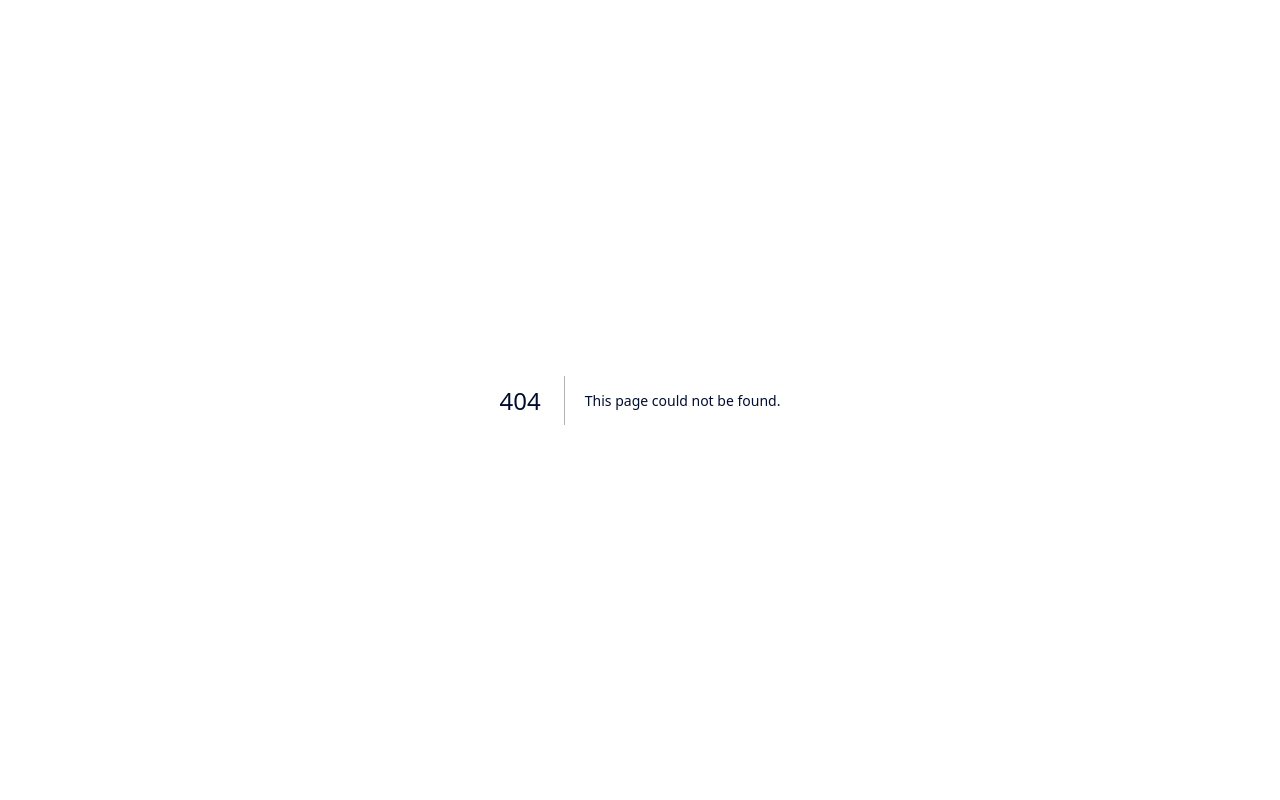
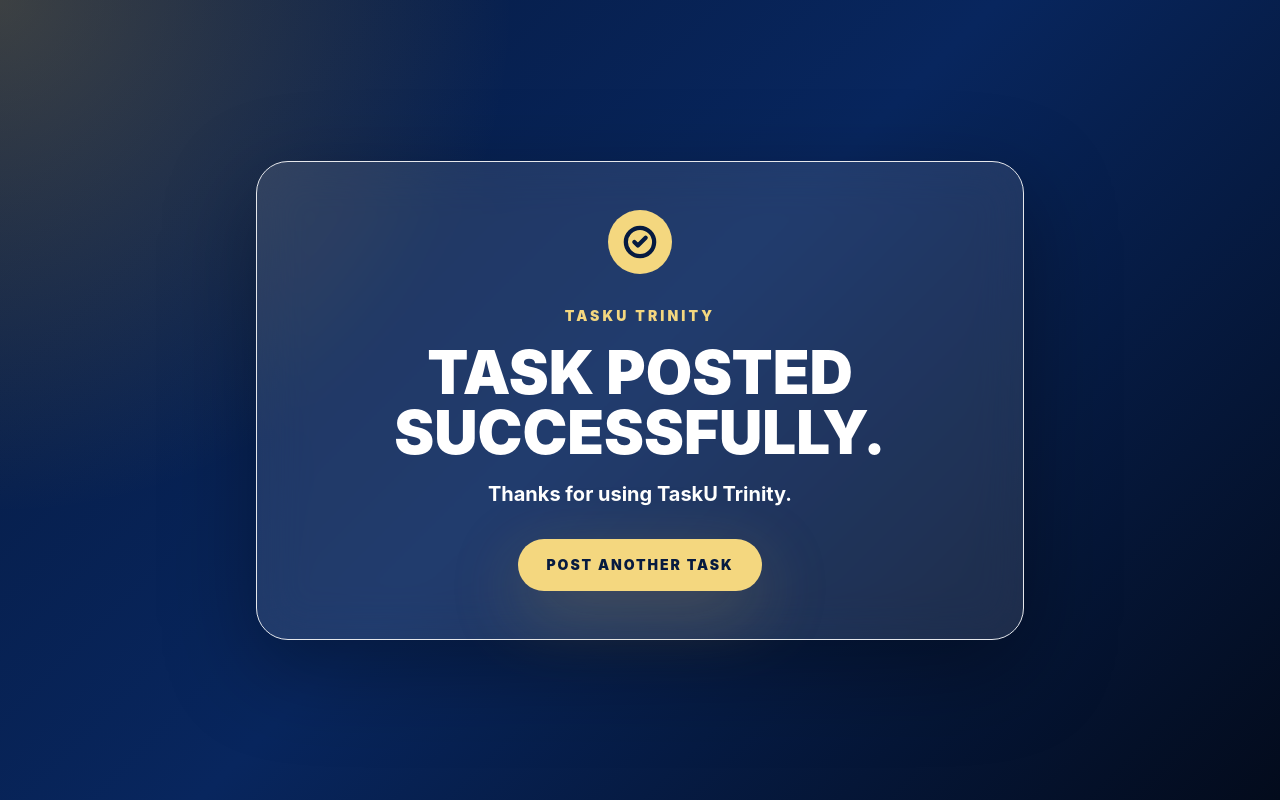
Before and after one commit to Marleystewart/TaskU, a Next.js app: page /success in a window 1280 px wide. Before the commit this address had no page. Built offline with nearby package versions, Linux system fonts and the light colour scheme.

Commit message:
Add Trinity payment success page

```diff
--- /dev/null
+++ b/app/success/page.tsx
@@ -0,0 +1,35 @@
+import type { Metadata } from "next";
+import { CheckCircle2 } from "lucide-react";
+
+export const metadata: Metadata = {
+  title: "Task Posted | TaskU Trinity",
+  description: "Your TaskU Trinity task was posted successfully.",
+};
+
+export default function SuccessPage() {
+  return (
+    <main className="flex min-h-screen items-center justify-center overflow-hidden bg-[#061A40] px-5 py-10 text-white">
+      <div className="absolute inset-0 bg-[radial-gradient(circle_at_top_left,rgba(201,164,74,0.28),transparent_34%),linear-gradient(135deg,#061A40_0%,#08265E_48%,#030B1C_100%)]" />
+      <section className="relative w-full max-w-3xl rounded-[2rem] border border-white/18 bg-white/10 p-8 text-center shadow-[0_28px_90px_rgba(0,0,0,0.34)] backdrop-blur-xl sm:p-12">
+        <div className="mx-auto flex h-16 w-16 items-center justify-center rounded-full bg-[#F4D77F] text-[#061A40]">
+          <CheckCircle2 size={34} strokeWidth={3} />
+        </div>
+        <p className="mt-8 text-sm font-black uppercase tracking-[0.22em] text-[#F4D77F]">
+          TaskU Trinity
+        </p>
+        <h1 className="mt-4 text-4xl font-black uppercase leading-[0.9] sm:text-6xl">
+          Task posted successfully.
+        </h1>
+        <p className="mx-auto mt-5 max-w-xl text-xl font-bold leading-tight text-white/72">
+          Thanks for using TaskU Trinity.
+        </p>
+        <a
+          href="/"
+          className="mt-8 inline-flex rounded-full bg-[#F4D77F] px-7 py-4 text-sm font-black uppercase tracking-[0.14em] text-[#061A40] shadow-[0_22px_70px_rgba(201,164,74,0.28)] transition hover:-translate-y-0.5 hover:brightness-110"
+        >
+          Post another task
+        </a>
+      </section>
+    </main>
+  );
+}
```
